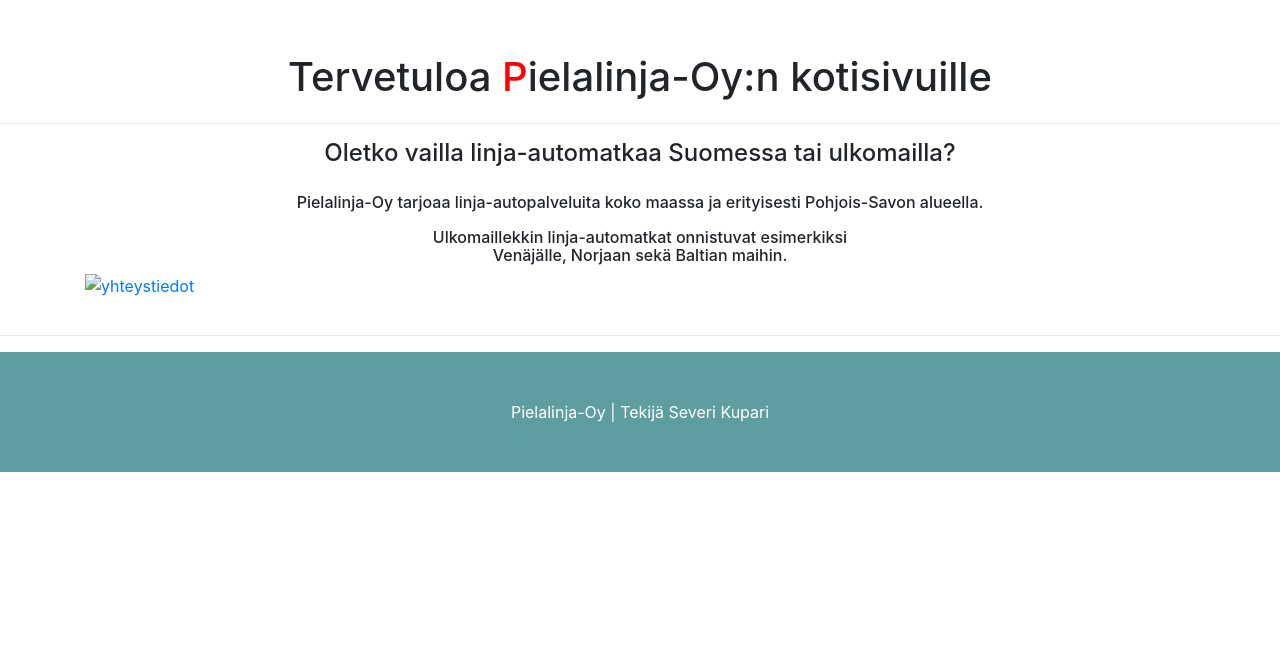
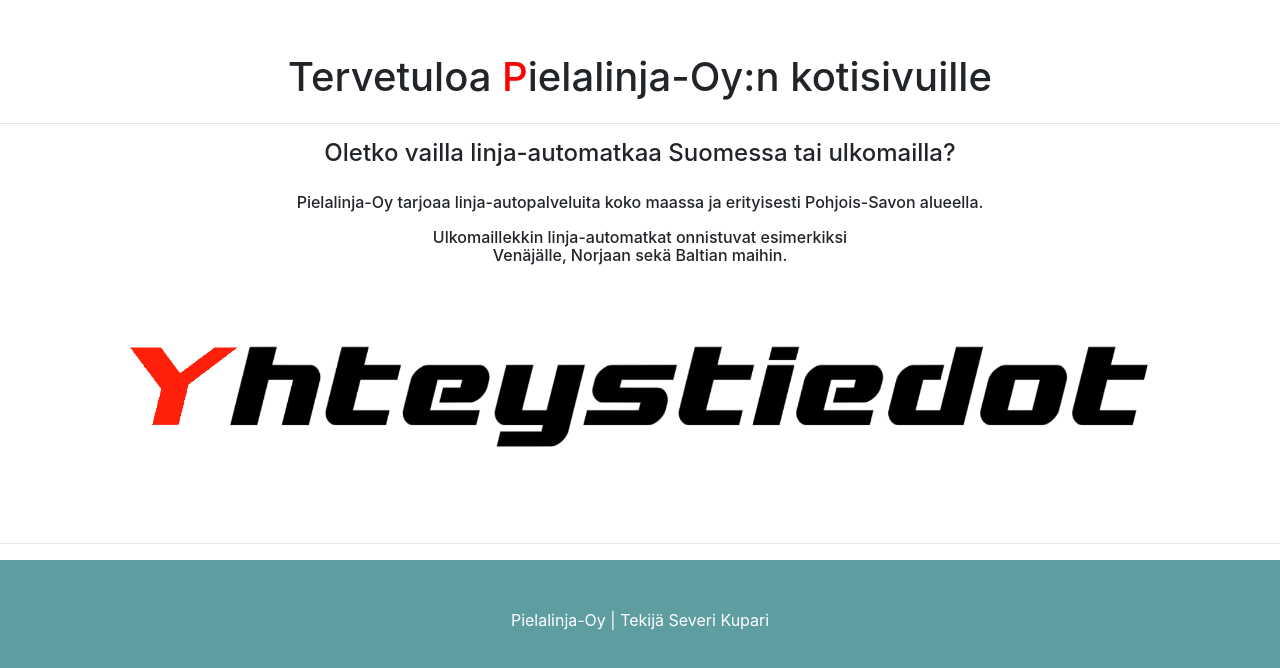
Before and after one commit to pielalinja/pielalinja, a website: page index.html in a window 1280 px wide. Shown: the part 753-1421 px from the top of the page. Before the commit the page ends 1225 px from the top, so only its background shows below. Drawn offline with Linux system fonts and the light colour scheme.

Commit message:
korjaus pgn to png

```diff
--- a/index.html
+++ b/index.html
@@ -110,7 +110,7 @@
 
                 <div class="col-sm-12">
                     <a href="contact.html">
-                    <img class="img-fluid" src="/kuvat/backup-kuvat/pielalinja-yhteystiedot-parannus.pdn" alt="yhteystiedot">
+                    <img class="img-fluid" src="/kuvat/backup-kuvat/pielalinja-yhteystiedot.png" alt="yhteystiedot">
                     </a>
                 </div>
             </div>
```
